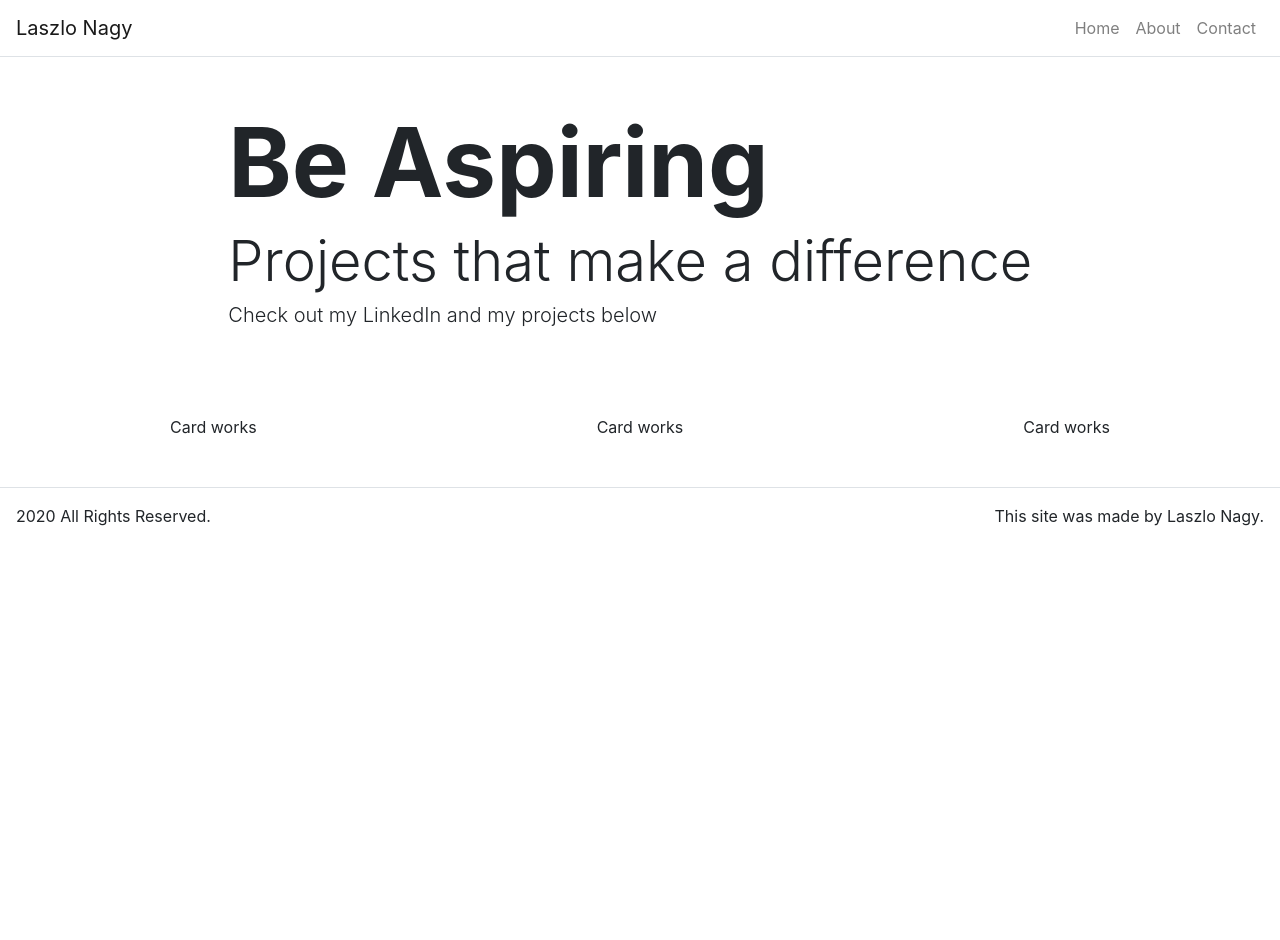
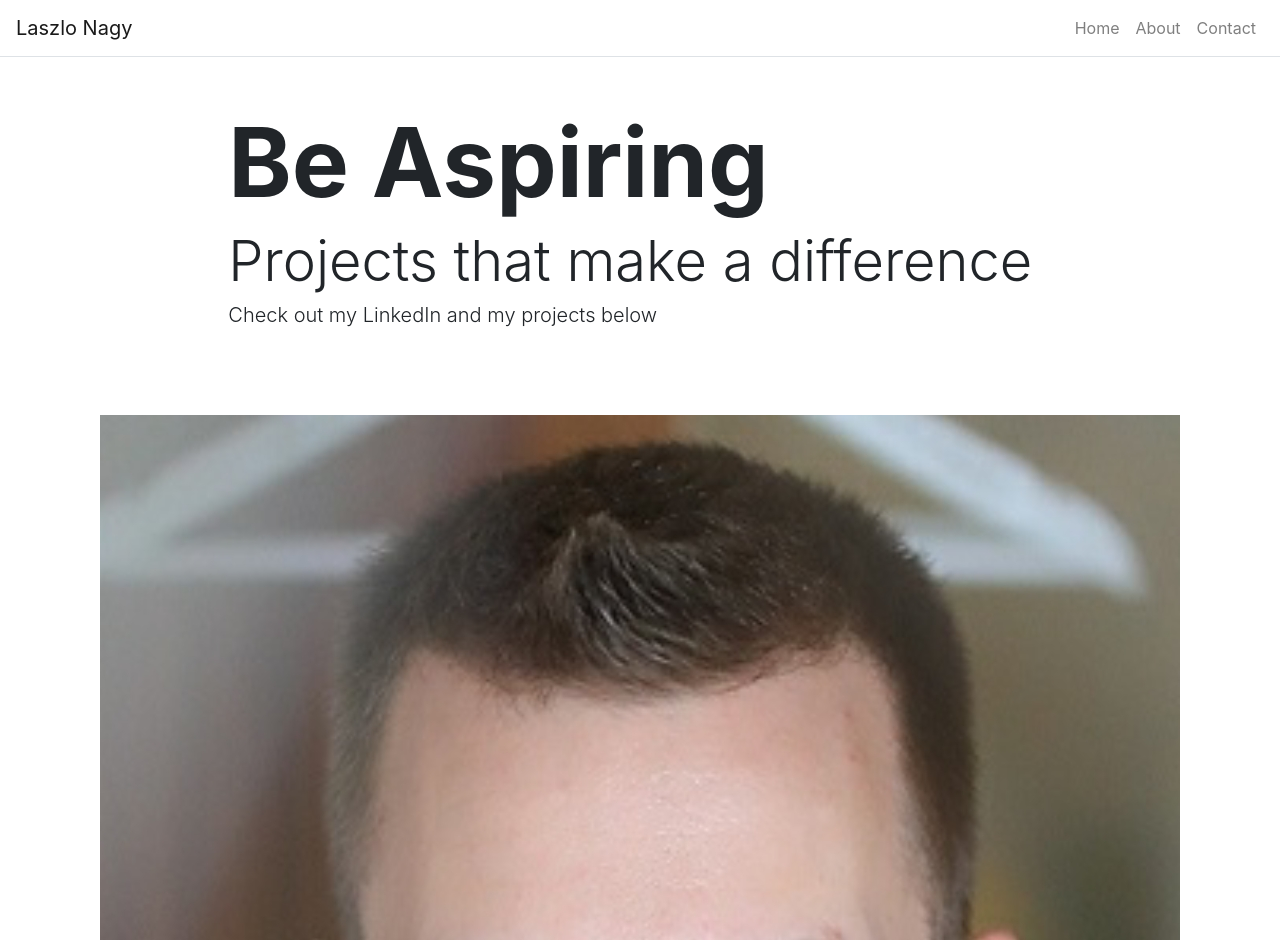
Before and after one commit to LaszloNagy85/portfolio-page, a React (Create React App) app: page / in a window 1280 px wide. Shown: the top 940 px of the page. Before the commit the page ends 800 px from the top, so only its background shows below. Built offline with nearby package versions, Linux system fonts and the light colour scheme.

Commit message:
prepare component content

```diff
--- a/src/components/Card.js
+++ b/src/components/Card.js
@@ -1,9 +1,12 @@
 import React from 'react';
+
+import CardInfo from "./CardInfo";
 
  function Card(props) {
     return (
         <div>
-            Card works
+            <img className="" src={props.item.imgSrc} alt={props.item.imgSrc} />
+            { props.item.selected && <CardInfo title={props.item.title} subTitle={props.item.subTitle} link={props.item.link} />}
         </div>
     );
 }
```
